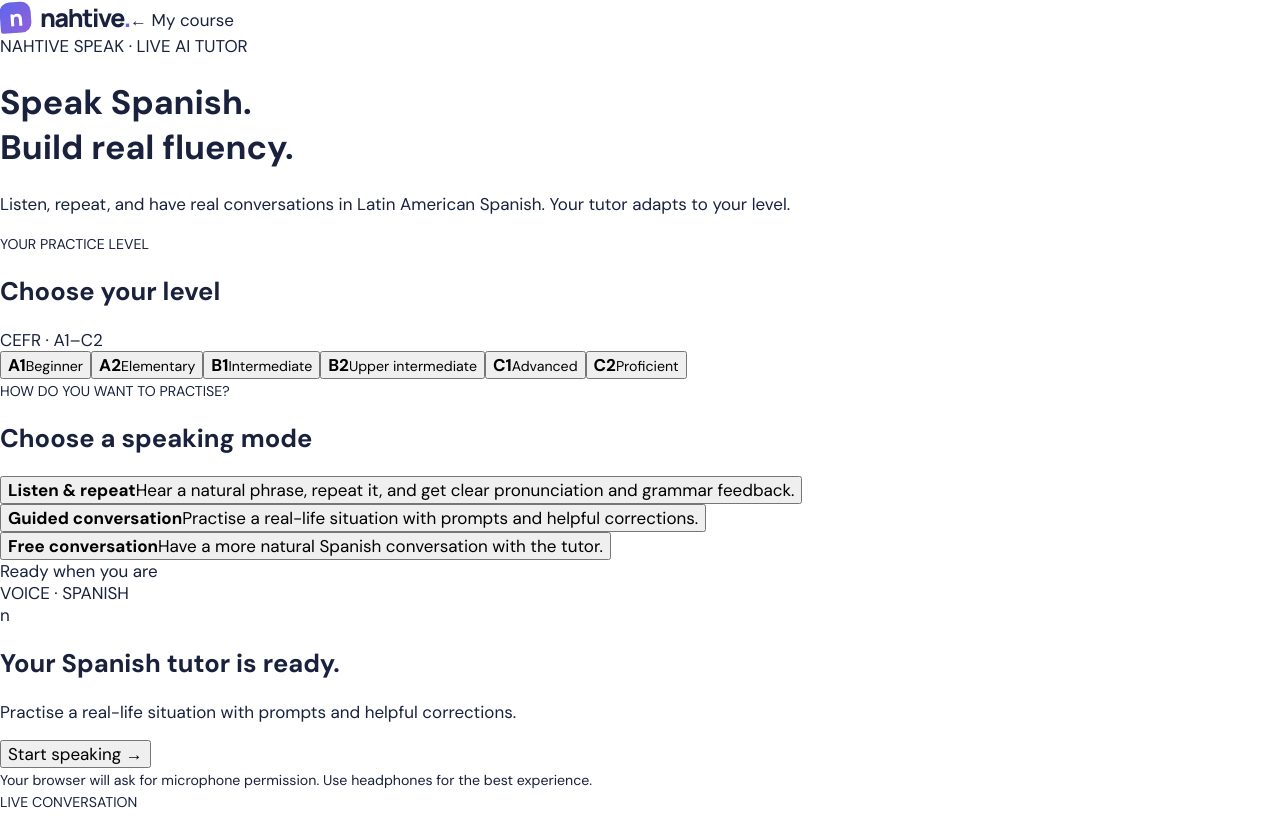
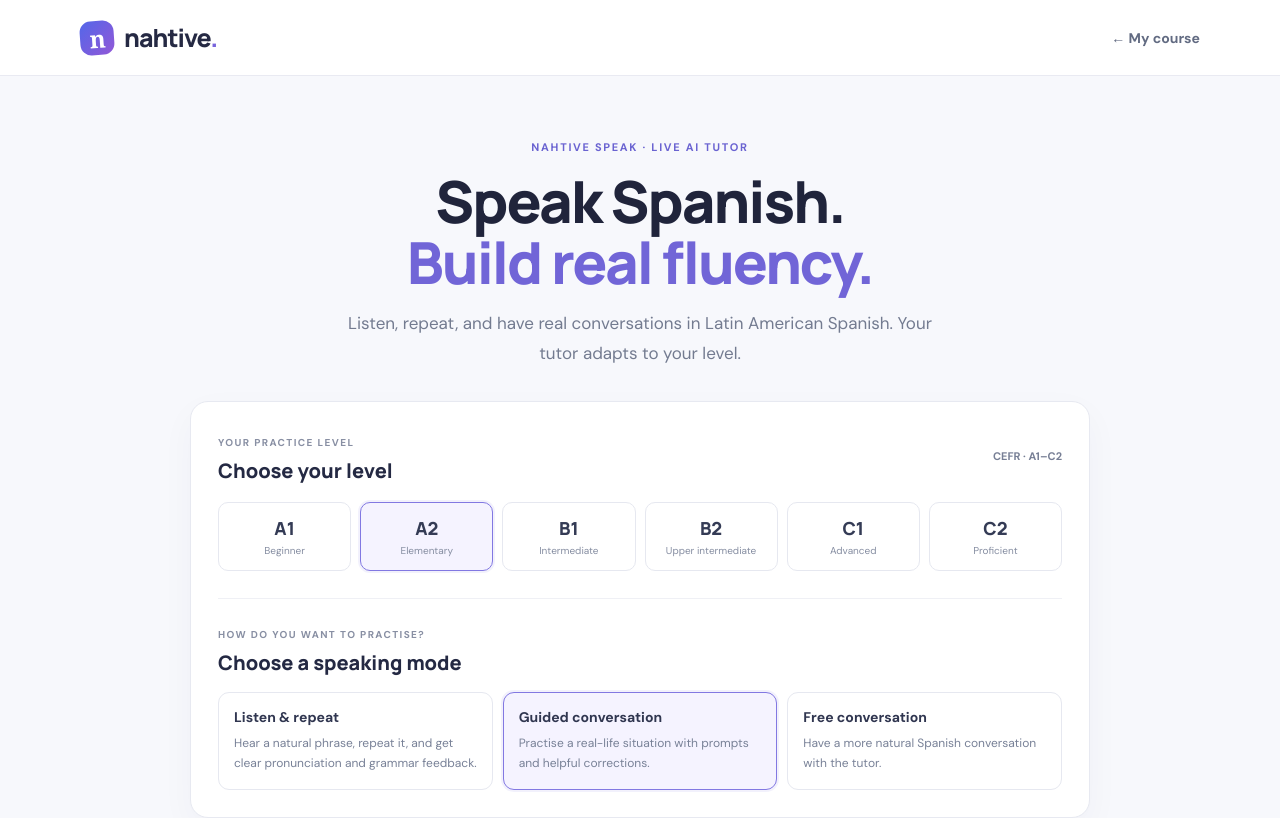
Before and after one commit to joshkhenry-sys/nahtive-2.0, a Next.js app: page /speak in a window 1280 px wide. Shown: the top 818 px of the page. Built offline with nearby package versions, Linux system fonts and the light colour scheme.

Commit message:
Style Nahtive live speaking practice

```diff
--- a/app/globals.css
+++ b/app/globals.css
@@ -159,3 +159,70 @@ body{font-size:16px}.site-header nav{font-size:14px}.hero-lede{font-size:17px}
 @media(max-width:520px){.auth-card{padding:30px 23px}.auth-card h1{font-size:29px}}
 
 .logout-link{border:0;background:transparent;color:#626a7e;font:inherit;font-size:13px;cursor:pointer;padding:8px 10px}.logout-link:hover{color:#292c45}
+
+
+/* Nahtive Speak — live voice practice */
+.speak-page{min-height:100vh;background:#f7f8fc;color:#20243b}
+.speak-header{height:76px;padding:0 max(24px,calc((100vw - 1120px)/2));display:flex;align-items:center;justify-content:space-between;background:#fff;border-bottom:1px solid #e9eaf2}
+.speak-header .brand{display:flex;align-items:center;gap:10px;text-decoration:none;color:#252943;font:800 25px Manrope,sans-serif;letter-spacing:-1px}
+.speak-header .brand-symbol{width:34px;height:34px;border-radius:11px;background:linear-gradient(135deg,#5367e9,#9258d7);color:#fff;display:grid;place-items:center;font:800 24px Georgia}
+.speak-header .brand-dot{color:#7864dc}
+.speak-back{font-size:14px;color:#626b82;text-decoration:none;font-weight:700}
+.speak-wrap{width:min(900px,calc(100% - 40px));margin:58px auto 80px}
+.speak-heading{text-align:center;max-width:680px;margin:0 auto 32px}
+.speak-eyebrow{font-size:11px;letter-spacing:1.7px;font-weight:800;color:#6a63d1}
+.speak-heading h1{font:800 clamp(38px,6vw,58px)/1.05 Manrope,sans-serif;letter-spacing:-2px;margin:15px 0;color:#20243b}
+.speak-heading h1 span{color:#7165d7}
+.speak-heading p{font-size:17px;line-height:1.8;color:#737b90;max-width:590px;margin:0 auto}
+.speak-settings,.speak-console,.speak-transcript{background:#fff;border:1px solid #e7e9f1;border-radius:18px;padding:27px;margin:18px 0;box-shadow:0 12px 35px rgba(35,42,85,.035)}
+.speak-settings-top{display:flex;justify-content:space-between;align-items:center;gap:12px}
+.speak-settings-top small,.speak-transcript>div>small{font-size:10px;letter-spacing:1.4px;font-weight:800;color:#888fa3}
+.speak-settings-top h2,.speak-transcript h2{font:800 20px Manrope,sans-serif;margin:6px 0 0;color:#242943}
+.speak-settings-top>span{font-size:11px;color:#777f95;font-weight:700}
+.speak-levels{display:grid;grid-template-columns:repeat(6,1fr);gap:9px;margin:18px 0 27px}
+.speak-levels button{border:1px solid #e6e8f0;background:#fff;border-radius:10px;padding:13px 6px;display:grid;gap:4px;cursor:pointer;color:#343b55}
+.speak-levels button b{font:800 18px Manrope}.speak-levels button small{font-size:10px;color:#858da1}
+.speak-levels button.selected,.speak-modes button.selected{border-color:#8278e2;background:#f5f3ff;box-shadow:0 0 0 2px #8278e21a}
+.speak-mode-heading{border-top:1px solid #eff0f5;padding-top:22px}
+.speak-modes{display:grid;grid-template-columns:repeat(3,1fr);gap:10px;margin-top:16px}
+.speak-modes button{text-align:left;border:1px solid #e6e8f0;background:#fff;border-radius:11px;padding:15px;cursor:pointer;display:grid;gap:8px}
+.speak-modes button b{font-size:14px;color:#303650}.speak-modes button span{font-size:12px;line-height:1.65;color:#788197}
+.speak-levels button:disabled,.speak-modes button:disabled{opacity:.65;cursor:not-allowed}
+.speak-console{text-align:center;padding:26px 28px 30px}
+.speak-console-top{display:flex;justify-content:space-between;align-items:center;color:#707990;font-size:11px;font-weight:700}
+.speak-console-top>div{display:flex;align-items:center;gap:8px}
+.speak-console-top>span{font-size:9px;letter-spacing:1.3px;color:#969caf}
+.live-dot{width:8px;height:8px;border-radius:50%;background:#b8bdca}.live-dot.on{background:#40a878;box-shadow:0 0 0 4px #40a87820}
+.speak-orb{height:170px;display:grid;place-items:center}
+.orb-core{width:112px;height:112px;border-radius:50%;display:grid;place-items:center;background:radial-gradient(circle at 35% 30%,#a59bff,#7165d7 55%,#4f60c9);box-shadow:0 15px 38px #7165d744;position:relative}
+.orb-core:before,.orb-core:after{content:"";position:absolute;inset:-10px;border:1px solid #9289e755;border-radius:50%}
+.orb-core:after{inset:-20px;border-color:#9289e733}
+.orb-core span{font:800 55px Georgia;color:#fff}
+.orb-core.active{animation:speak-pulse 1.8s ease-in-out infinite}
+@keyframes speak-pulse{0%,100%{transform:scale(1);box-shadow:0 15px 38px #7165d744}50%{transform:scale(1.06);box-shadow:0 18px 48px #7165d766}}
+.speak-console h2{font:800 22px Manrope;margin:0 0 8px;color:#252a44}
+.speak-console>p{font-size:14px;line-height:1.7;color:#7a8297;max-width:510px;margin:0 auto}
+.speak-controls{display:flex;justify-content:center;gap:10px;margin:22px 0 12px}
+.speak-start,.speak-stop,.speak-mute{border:0;border-radius:10px;padding:13px 19px;font:700 14px Manrope;cursor:pointer}
+.speak-start{background:linear-gradient(110deg,#5265e9,#8059d9);color:#fff;min-width:190px}
+.speak-start span{margin-left:12px}.speak-stop{background:#fff0ef;color:#a44e48}.speak-mute{background:#f1f0ff;color:#5f59c8}
+.speak-mic-note{font-size:11px;color:#9a9fb0}
+.speak-error{max-width:570px;margin:16px auto 0;padding:12px 14px;background:#fff2f0;color:#a34b43;border-radius:9px;font-size:13px;line-height:1.6}
+.speak-transcript>div:first-child{margin-bottom:16px}
+.speak-empty{font-size:13px;color:#9299aa;padding:18px 0}
+.transcript-line{padding:13px 0;border-top:1px solid #eff0f5}
+.transcript-line b{font-size:12px;color:#6b63cf}
+.transcript-line p{font-size:14px;line-height:1.7;color:#343b55;margin:5px 0 0;white-space:pre-wrap}
+.speak-footnote{text-align:center;font-size:11px;color:#969caf;line-height:1.7;margin:22px auto;max-width:650px}
+.dashboard-speak-link{display:inline-block;margin:15px 0 0 12px;color:#625bd0;font-size:13px;font-weight:700;text-decoration:none}
+@media(max-width:650px){
+.speak-header{height:65px;padding:0 17px}.speak-wrap{width:calc(100% - 24px);margin:35px auto 55px}
+.speak-heading h1{font-size:39px}.speak-heading p{font-size:15px}
+.speak-settings,.speak-console,.speak-transcript{padding:20px 16px;border-radius:14px}
+.speak-levels{grid-template-columns:repeat(3,1fr);gap:7px}
+.speak-levels button{padding:10px 5px}.speak-levels button b{font-size:16px}
+.speak-modes{grid-template-columns:1fr}.speak-modes button{padding:13px}
+.speak-console-top>span{font-size:8px}.speak-orb{height:145px}
+.speak-console h2{font-size:19px}.speak-controls{flex-wrap:wrap}
+.dashboard-speak-link{display:block;margin:14px 0 0}
+}
```
